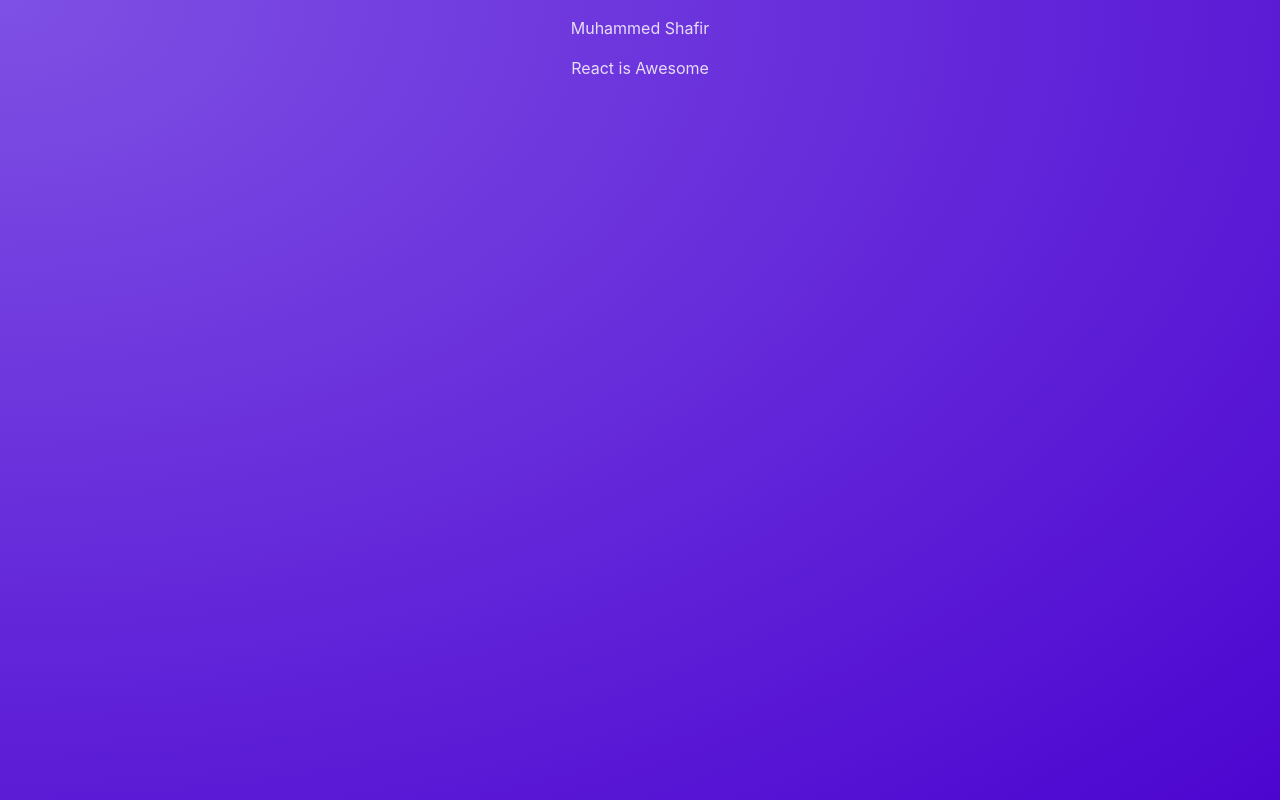
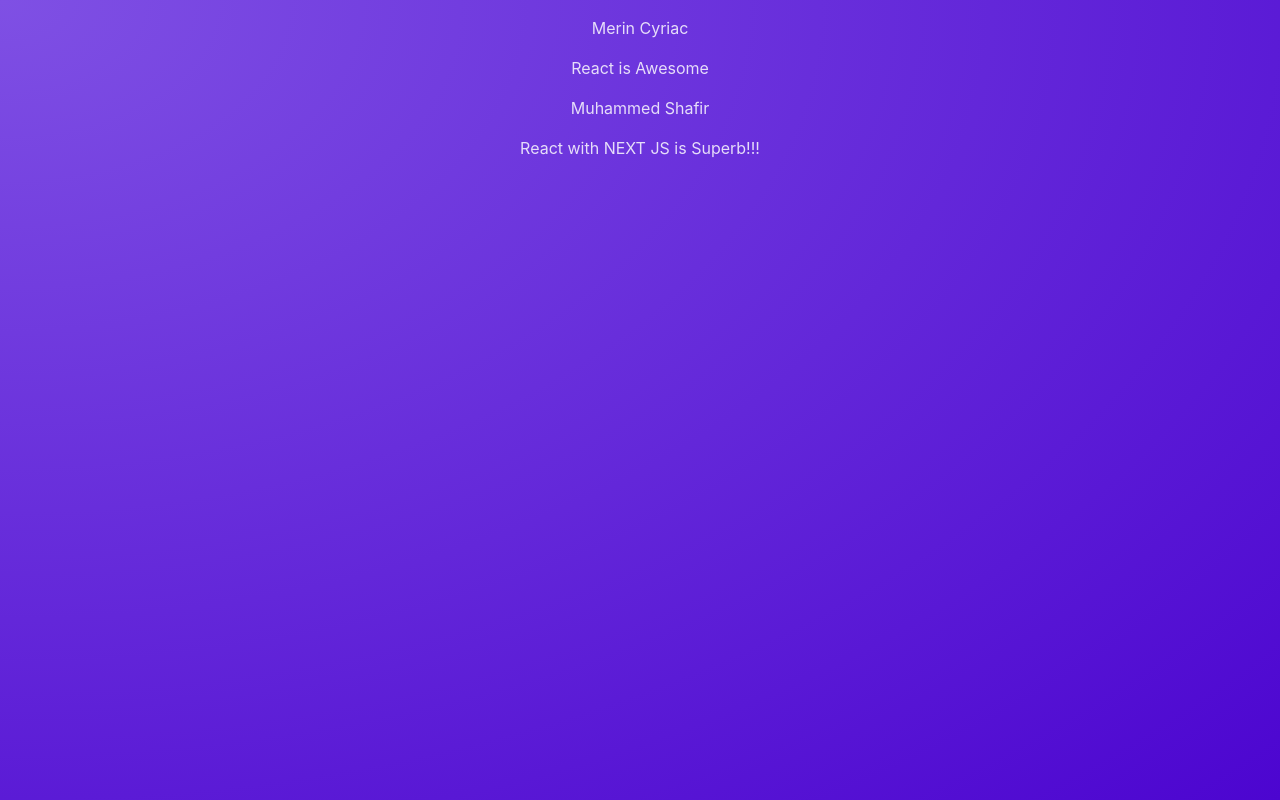
Before and after one commit to m-shafir/react-refactor-learning, a React (Vite) app: page / in a window 1280 px wide. Built offline with nearby package versions, Linux system fonts and the light colour scheme.

Commit message:
props using inside Post Component

```diff
--- a/src/App.jsx
+++ b/src/App.jsx
@@ -2,9 +2,10 @@
 
 function App() {
   return (
-    <>
-      <Post />
-    </>
+    <main>
+      <Post author="Merin Cyriac" body="React is Awesome" />
+      <Post author="Muhammed Shafir" body="React with NEXT JS is Superb!!!" />
+    </main>
   );
 }
 
--- a/src/components/Post.jsx
+++ b/src/components/Post.jsx
@@ -1,11 +1,8 @@
-const names = ["Muhammed Shafir", "Merin Cyriac"];
-
-function Post() {
-  const chosenName = Math.random() > 0.5 ? names[0] : names[1];
+function Post({ author, body }) {
   return (
     <div>
-      <p>{chosenName}</p>
-      <p>React is Awesome</p>
+      <p>{author}</p>
+      <p>{body}</p>
     </div>
   );
 }
```
